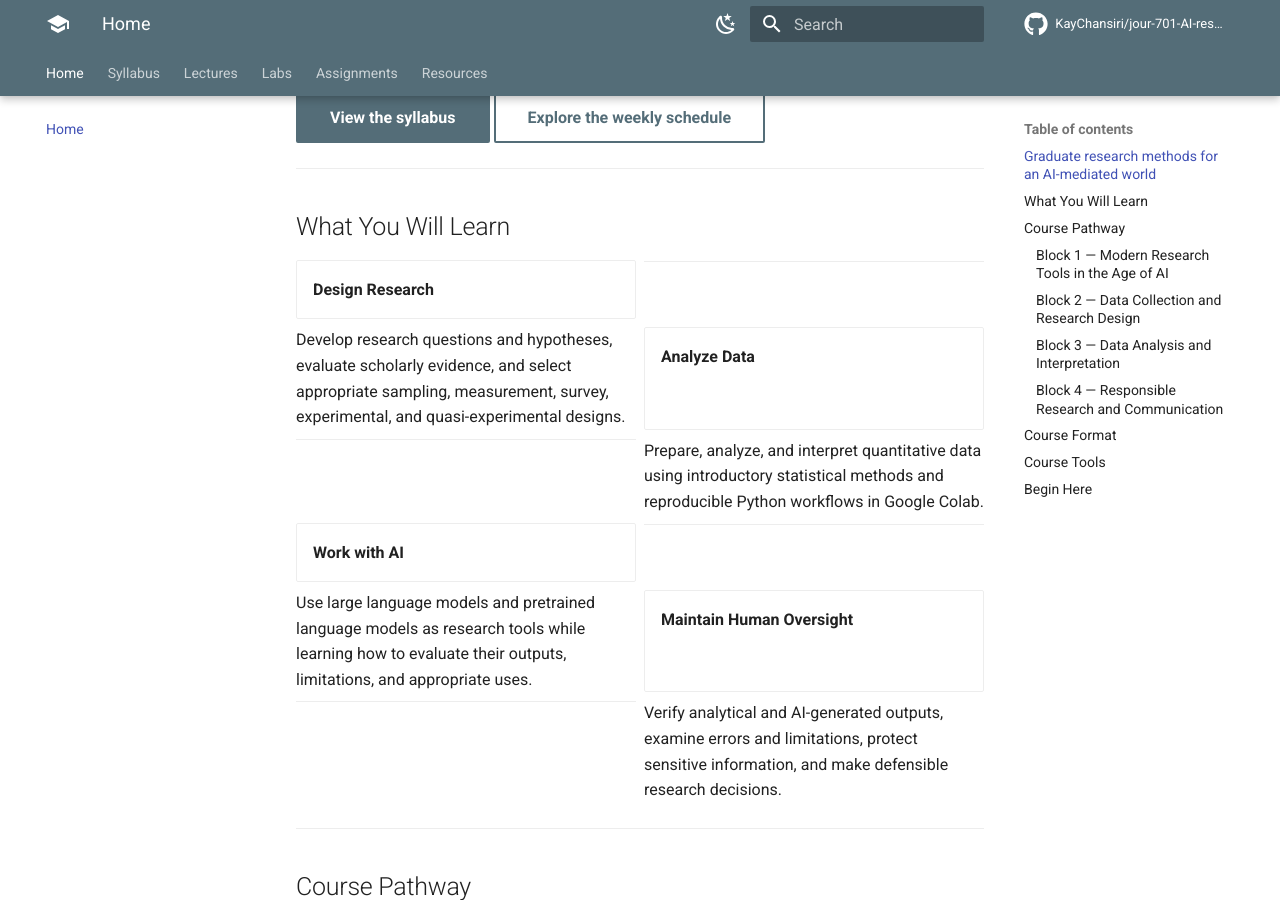
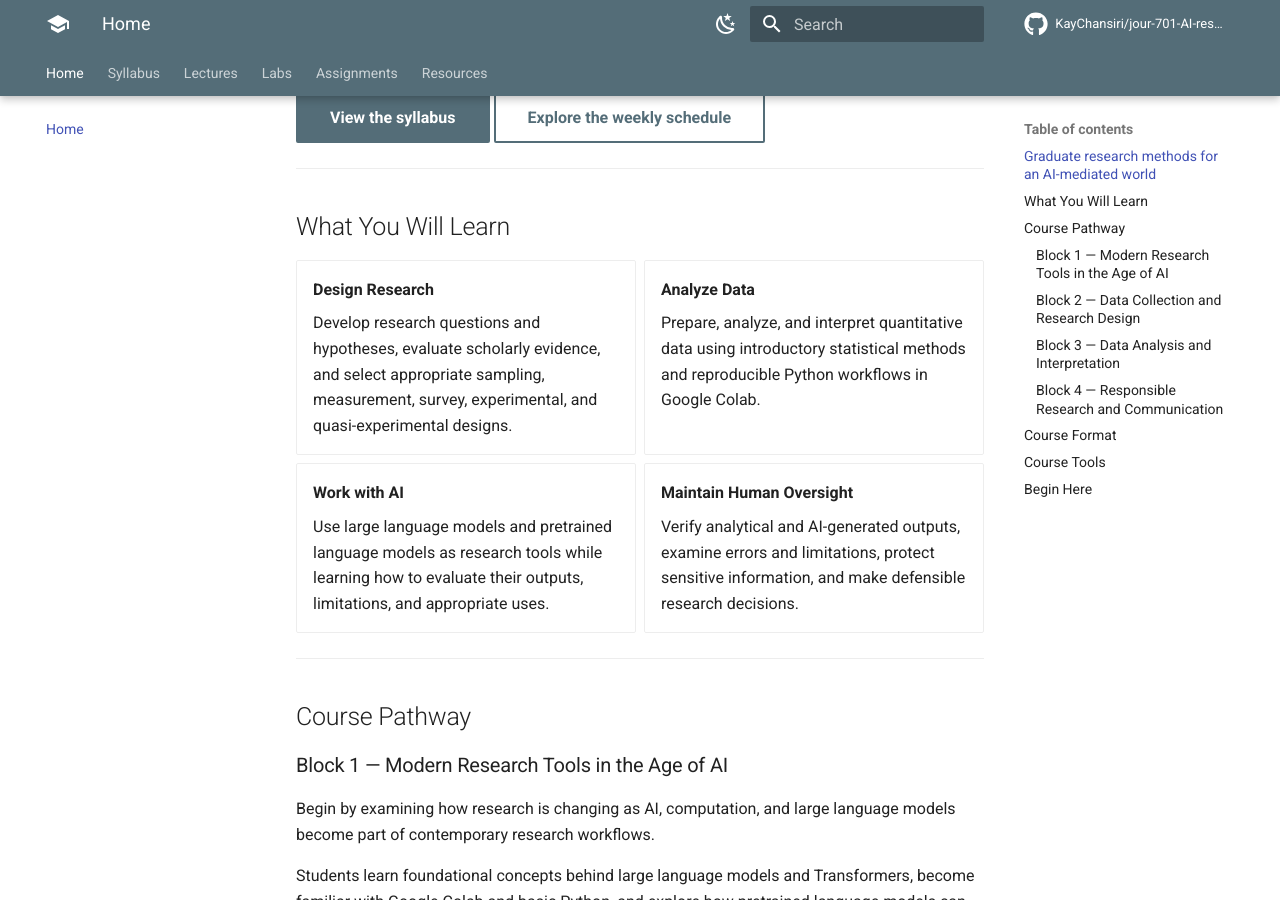
Before and after one commit to KayChansiri/jour-701-AI-research-methods, an MkDocs documentation site: the page built from docs/index.md, in a window 1280 px wide and 900 px high, scrolled down 387 px. Built offline with MkDocs 1.6.1 and Material for MkDocs 9.7.7, drawn with Linux system fonts in a browser that asks for light colours; comment, search, counter and statistics services are not loaded.

```diff
--- a/docs/index.md
+++ b/docs/index.md
@@ -17,29 +17,21 @@ The course focuses on how researchers move from **research questions to evidence
 
 <div class="grid cards" markdown>
 
-* **Design Research**
+-   **Design Research**
 
-  ---
+    Develop research questions and hypotheses, evaluate scholarly evidence, and select appropriate sampling, measurement, survey, experimental, and quasi-experimental designs.
 
-  Develop research questions and hypotheses, evaluate scholarly evidence, and select appropriate sampling, measurement, survey, experimental, and quasi-experimental designs.
+-   **Analyze Data**
 
-* **Analyze Data**
+    Prepare, analyze, and interpret quantitative data using introductory statistical methods and reproducible Python workflows in Google Colab.
 
-  ---
+-   **Work with AI**
 
-  Prepare, analyze, and interpret quantitative data using introductory statistical methods and reproducible Python workflows in Google Colab.
+    Use large language models and pretrained language models as research tools while learning how to evaluate their outputs, limitations, and appropriate uses.
 
-* **Work with AI**
+-   **Maintain Human Oversight**
 
-  ---
-
-  Use large language models and pretrained language models as research tools while learning how to evaluate their outputs, limitations, and appropriate uses.
-
-* **Maintain Human Oversight**
-
-  ---
-
-  Verify analytical and AI-generated outputs, examine errors and limitations, protect sensitive information, and make defensible research decisions.
+    Verify analytical and AI-generated outputs, examine errors and limitations, protect sensitive information, and make defensible research decisions.
 
 </div>
 
```
